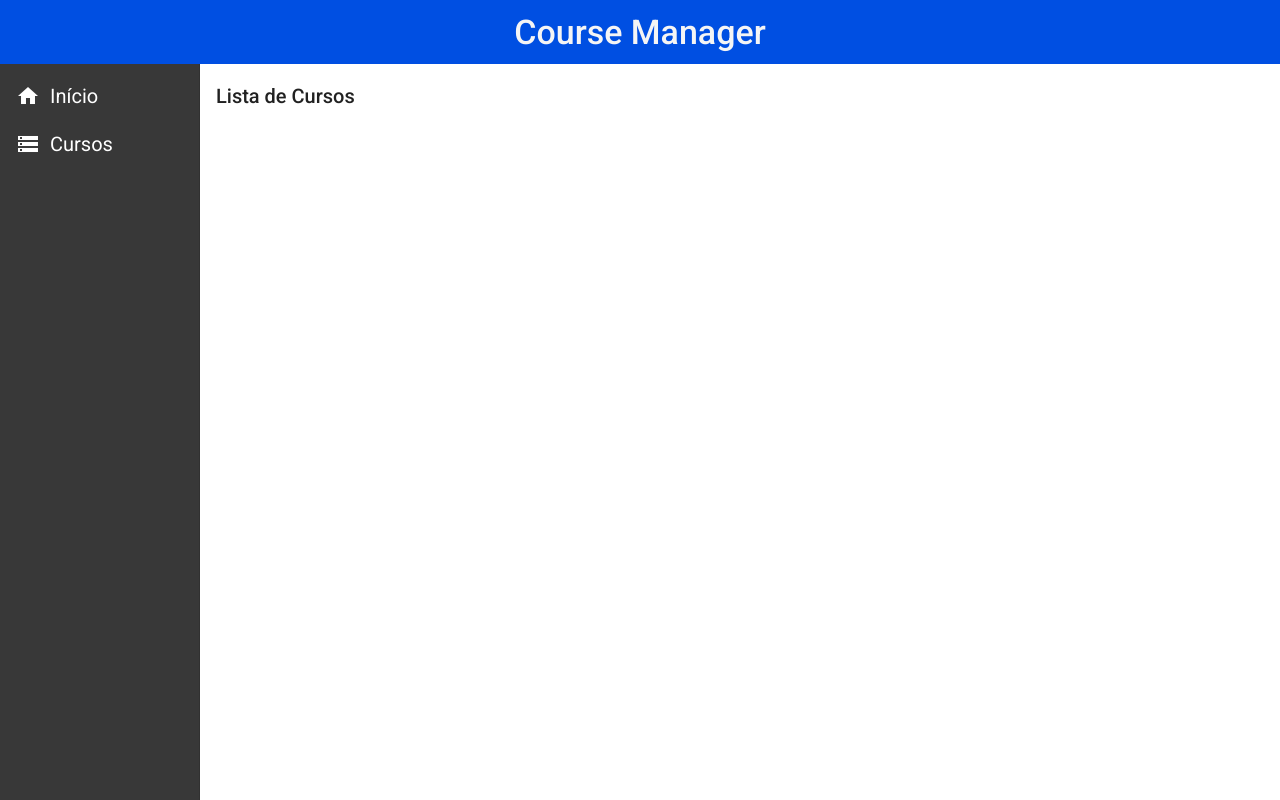
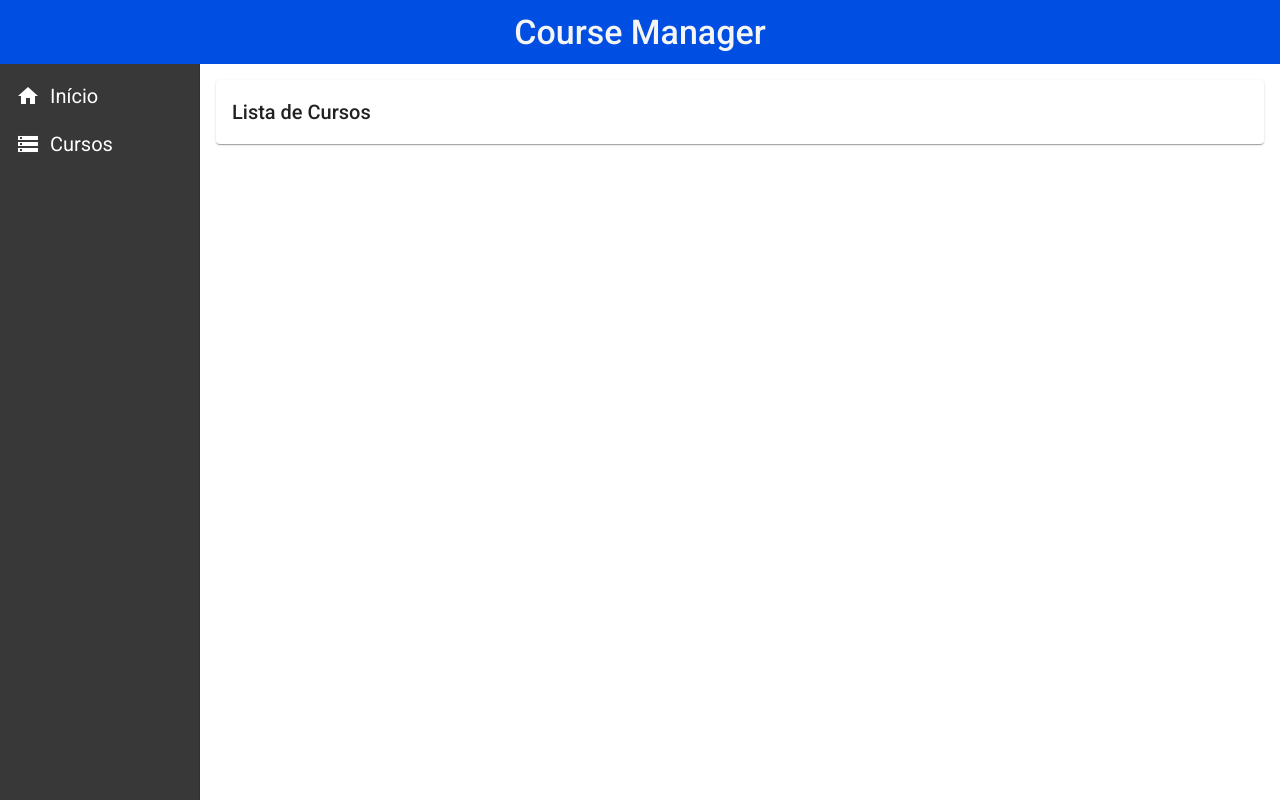
Before and after one commit to guilhermeribeir0/course-manager, an Angular app in the folder frontend/course-manager/: page /courses in a window 1280 px wide. Built offline with nearby package versions, Linux system fonts and the light colour scheme.

Commit message:
primeiras configuracoes no compornente de lista

```diff
--- a/frontend/course-manager/src/app/course/components/course-list/course-list.component.css
+++ b/frontend/course-manager/src/app/course/components/course-list/course-list.component.css
@@ -1,3 +1,7 @@
+h2 {
+
+}
+
 .filter-by {
     width: 200px;
 }
--- a/frontend/course-manager/src/app/course/components/course-list/course-list.component.html
+++ b/frontend/course-manager/src/app/course/components/course-list/course-list.component.html
@@ -1 +1,3 @@
-<h2>Lista de Cursos</h2>
+<mat-card>
+    <h2>Lista de Cursos</h2>
+</mat-card>
```
